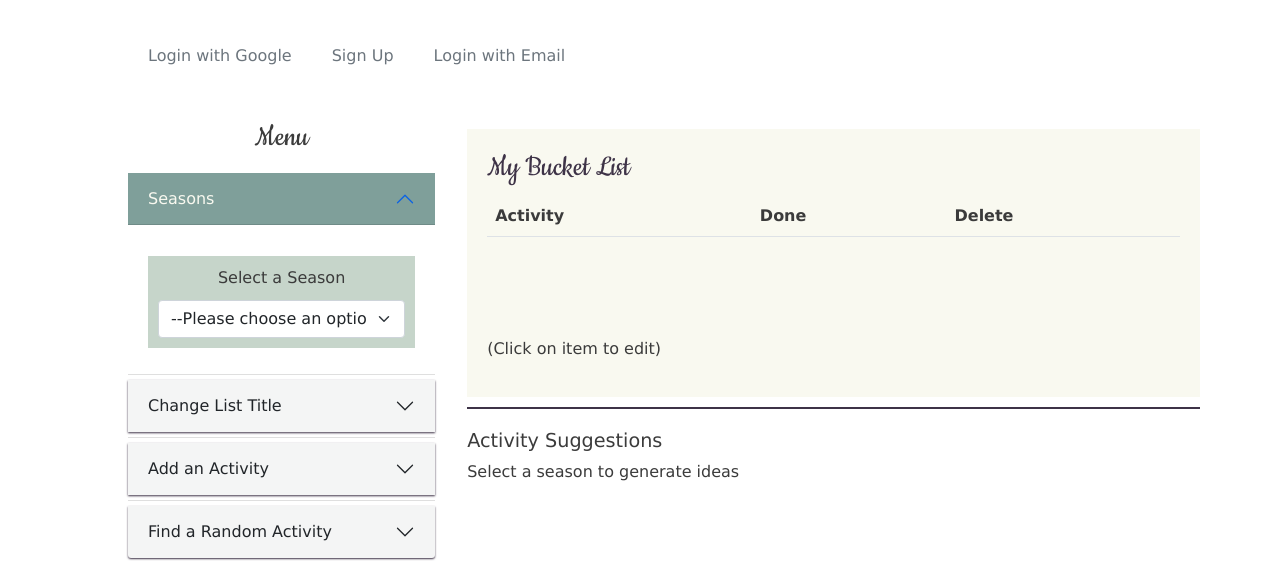
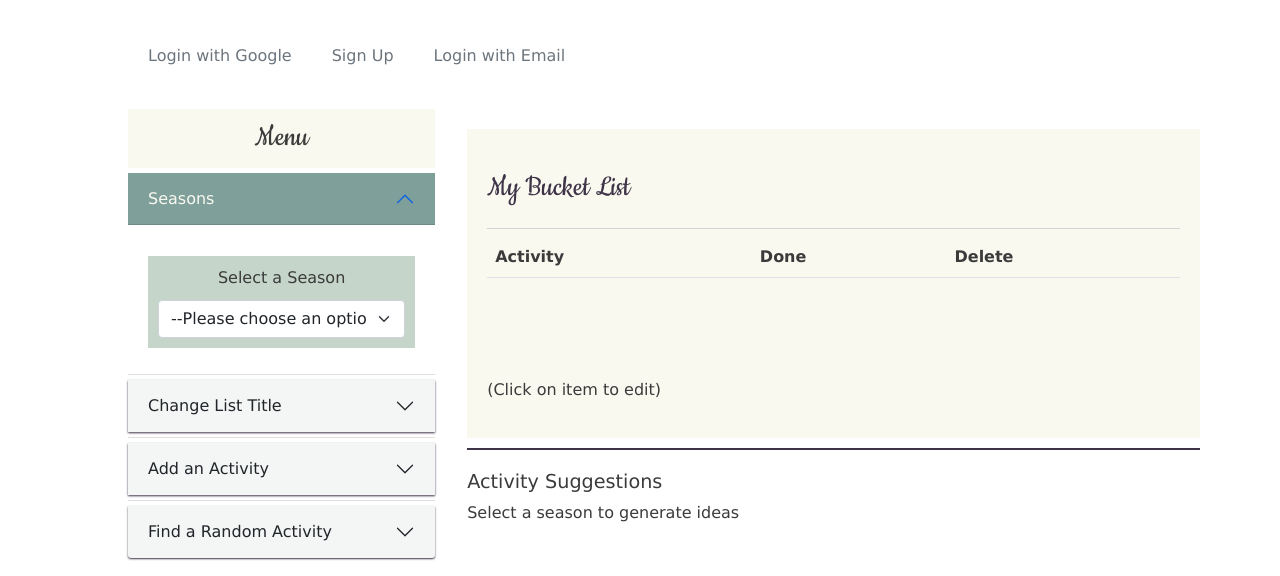
Before and after one commit to Eleanor-Shellstrop/bucket-list, a website with bundled scripts: page public/index.html in a window 1280 px wide. Shown: the part 246-822 px from the top of the page. Built offline with nearby package versions, Linux system fonts and the light colour scheme; no server answers.

Commit message:
Style change to list title

```diff
--- a/public/css/style.css
+++ b/public/css/style.css
@@ -95,10 +95,15 @@ nav li {
     margin: 5px 20px;
 }
 
+/*----------------------------------------*/
+/*              MENU                      */
+/*----------------------------------------*/
+
 #menuHeader {
     display: flex;
     justify-content: center;
     align-items: center;
+    background-color: #F9F9F0;
 }
 
 /*----------------------------------------*/
@@ -240,9 +245,11 @@ button:active {
     background-color: #F9F9F0;
 }
 
-#listArea h2 {
+#listHeader {
     font-family: 'Cookie', cursive;
     font-size: 2em;
+    border-bottom: 1px solid lightgrey;
+    padding: 20px 0px;
 }
 
 #table-div {
```
